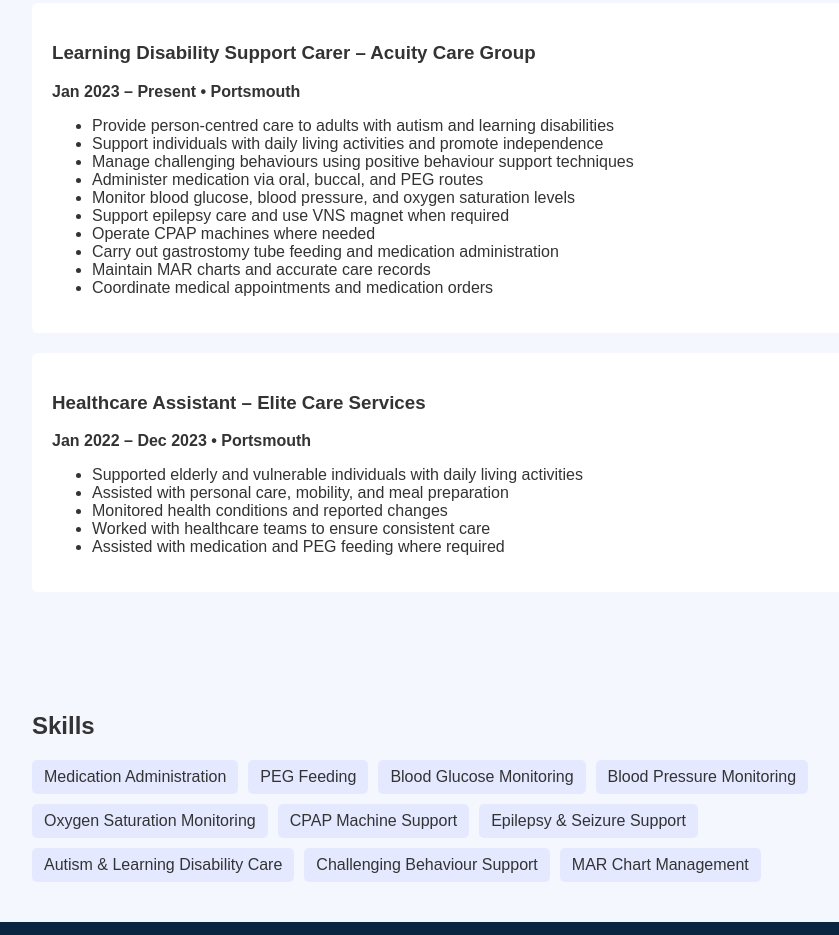
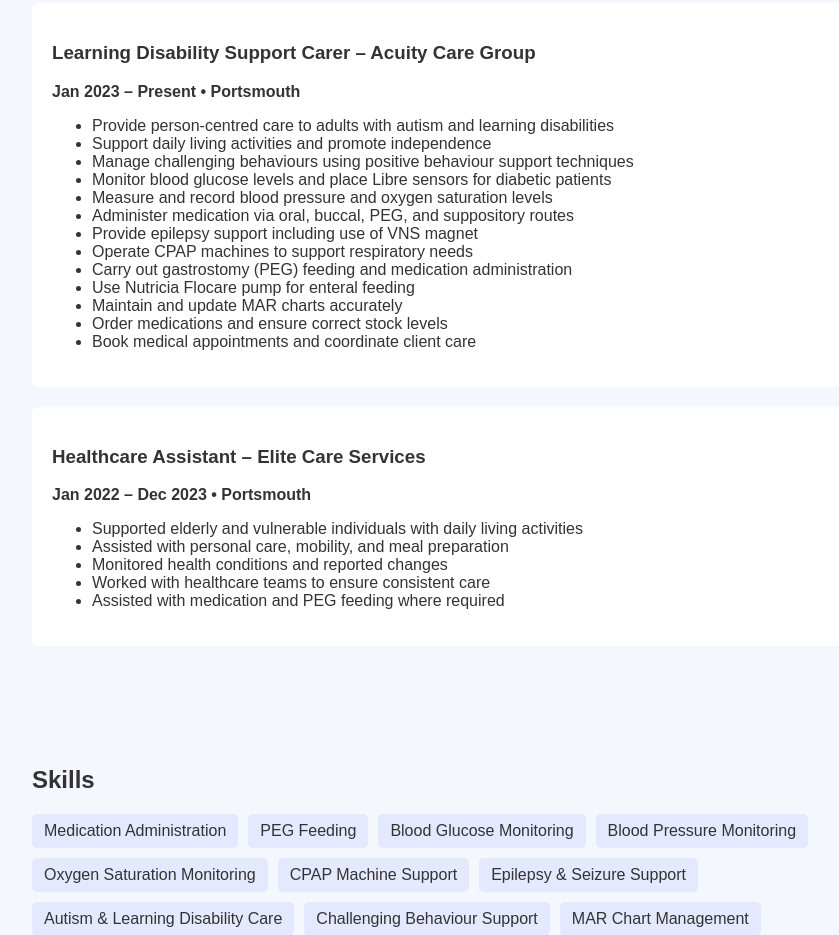
Before and after one commit to ruthkamere/portfolio, a plain HTML site: page index.html in a window 1280 px wide. Shown: the part 1240-2175 px from the top of the page, without its empty margins (158-997 px from the left). Drawn offline with Linux system fonts and the light colour scheme.

Commit message:
Update index.html

```diff
--- a/index.html
+++ b/index.html
@@ -163,16 +163,19 @@
         <h3>Learning Disability Support Carer – Acuity Care Group</h3>
         <p><strong>Jan 2023 – Present • Portsmouth</strong></p>
         <ul>
-            <li>Provide person-centred care to adults with autism and learning disabilities</li>
-            <li>Support individuals with daily living activities and promote independence</li>
-            <li>Manage challenging behaviours using positive behaviour support techniques</li>
-            <li>Administer medication via oral, buccal, and PEG routes</li>
-            <li>Monitor blood glucose, blood pressure, and oxygen saturation levels</li>
-            <li>Support epilepsy care and use VNS magnet when required</li>
-            <li>Operate CPAP machines where needed</li>
-            <li>Carry out gastrostomy tube feeding and medication administration</li>
-            <li>Maintain MAR charts and accurate care records</li>
-            <li>Coordinate medical appointments and medication orders</li>
+    <li>Provide person-centred care to adults with autism and learning disabilities</li>
+    <li>Support daily living activities and promote independence</li>
+    <li>Manage challenging behaviours using positive behaviour support techniques</li>
+    <li>Monitor blood glucose levels and place Libre sensors for diabetic patients</li>
+    <li>Measure and record blood pressure and oxygen saturation levels</li>
+    <li>Administer medication via oral, buccal, PEG, and suppository routes</li>
+    <li>Provide epilepsy support including use of VNS magnet</li>
+    <li>Operate CPAP machines to support respiratory needs</li>
+    <li>Carry out gastrostomy (PEG) feeding and medication administration</li>
+    <li>Use Nutricia Flocare pump for enteral feeding</li>
+    <li>Maintain and update MAR charts accurately</li>
+    <li>Order medications and ensure correct stock levels</li>
+    <li>Book medical appointments and coordinate client care</li>
         </ul>
     </div>
 
```
